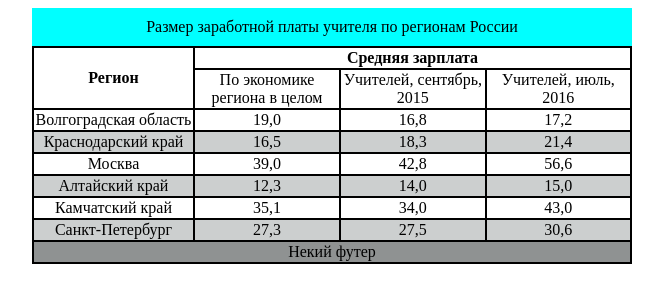
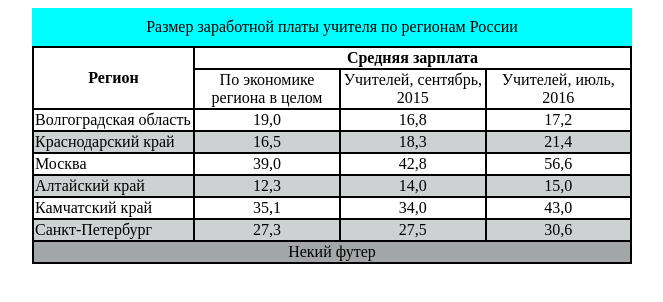
Before and after one commit to KramskoyI/Table-Kramskoy, a plain HTML site: page index.html in a window 1280 px wide. Shown: the whole page, without its empty margins (308-971 px from the left). Drawn offline with Linux system fonts and the light colour scheme.

Commit message:
fixed style and html

```diff
--- a/index.html
+++ b/index.html
@@ -10,8 +10,9 @@
 <body>
 
 
-    <table   cellspacing="0">
+    <table>
         <caption>Размер заработной платы учителя по регионам России</caption>
+        <thead>
             <tr >
                 <th rowspan="3">Регион</th>
                 <th colspan="3">Средняя зарплата</th>
@@ -23,46 +24,50 @@
             </tr>
             <tr >
             </tr>
+        </thead>
+        <tbody>
             <tr >
-            <td >Волгоградская область</td>
+                <td class="position">Волгоградская область</td>
                 <td>19,0</td>
                 <td>16,8</td>
                 <td>17,2</td>
             </tr>
-        <tr class="row-grey">
-            <td>Краснодарский край</td>
+            <tr>
+                <td class="position">Краснодарский край</td>
                 <td>16,5</td>
                 <td>18,3</td>
                 <td>21,4</td>
             </tr>
             <tr >
-            <td>Москва</td>
+                <td class="position">Москва</td>
                 <td>39,0</td>
                 <td>42,8</td>
                 <td>56,6</td>
             </tr>
-        <tr  class="row-grey">
-            <td>Алтайский край</td>
+            <tr >
+                <td class="position">Алтайский край</td>
                 <td>12,3</td>
                 <td>14,0</td>
                 <td>15,0</td>
             </tr>
             <tr >
-            <td>Камчатский край</td>
+                <td class="position">Камчатский край</td>
                 <td>35,1</td>
                 <td>34,0</td>
                 <td>43,0</td>
             </tr>
-        <tr  class="row-grey">
-            <td>Санкт-Петербург</td>
+            <tr >
+                <td class="position">Санкт-Петербург</td>
                 <td>27,3</td>
                 <td>27,5</td>
                 <td>30,6</td>
             </tr>
-        <tr  class="row-durk">
+        </tbody>
+        <tfoot>
+            <tr>
                 <td colspan="4">Некий футер</td>
             </tr>
+       </tfoot>
     </table>
-
 </body>
 </html>
--- a/style.css
+++ b/style.css
@@ -3,14 +3,16 @@ caption{
     width: 580px;
     background-color: aqua;
 }
-.row-grey{
-    background-color: rgb(204, 207, 207);
+tbody tr:nth-child(even){
+    background-color: rgb(206, 209, 209);
 }
-.row-durk{
-    background-color: rgb(143, 146, 146);
+tfoot{
+    background-color: rgb(163, 167, 167);
 }
 table, th, td {
-    border: 1px solid black;
+    border: 1px solid;
+    border-color: black;
+    border-spacing: 0;
 }
 table{
     width: 600px;
@@ -21,3 +23,6 @@ table{
 td{
     width: 200px;
 }
+.position{
+    text-align: left;
+}
```
Lines whose indentation alone changed are shown as unchanged.
